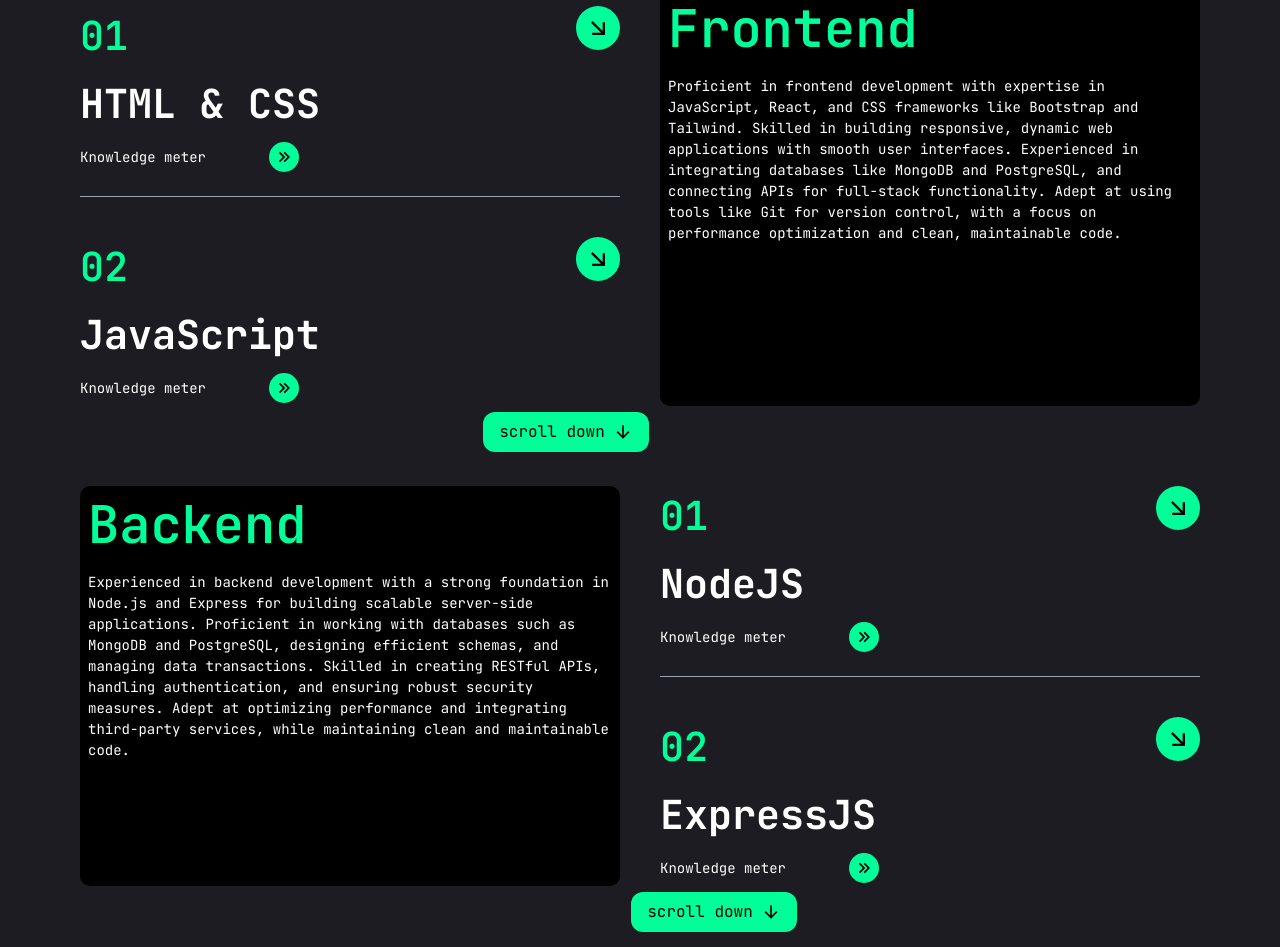
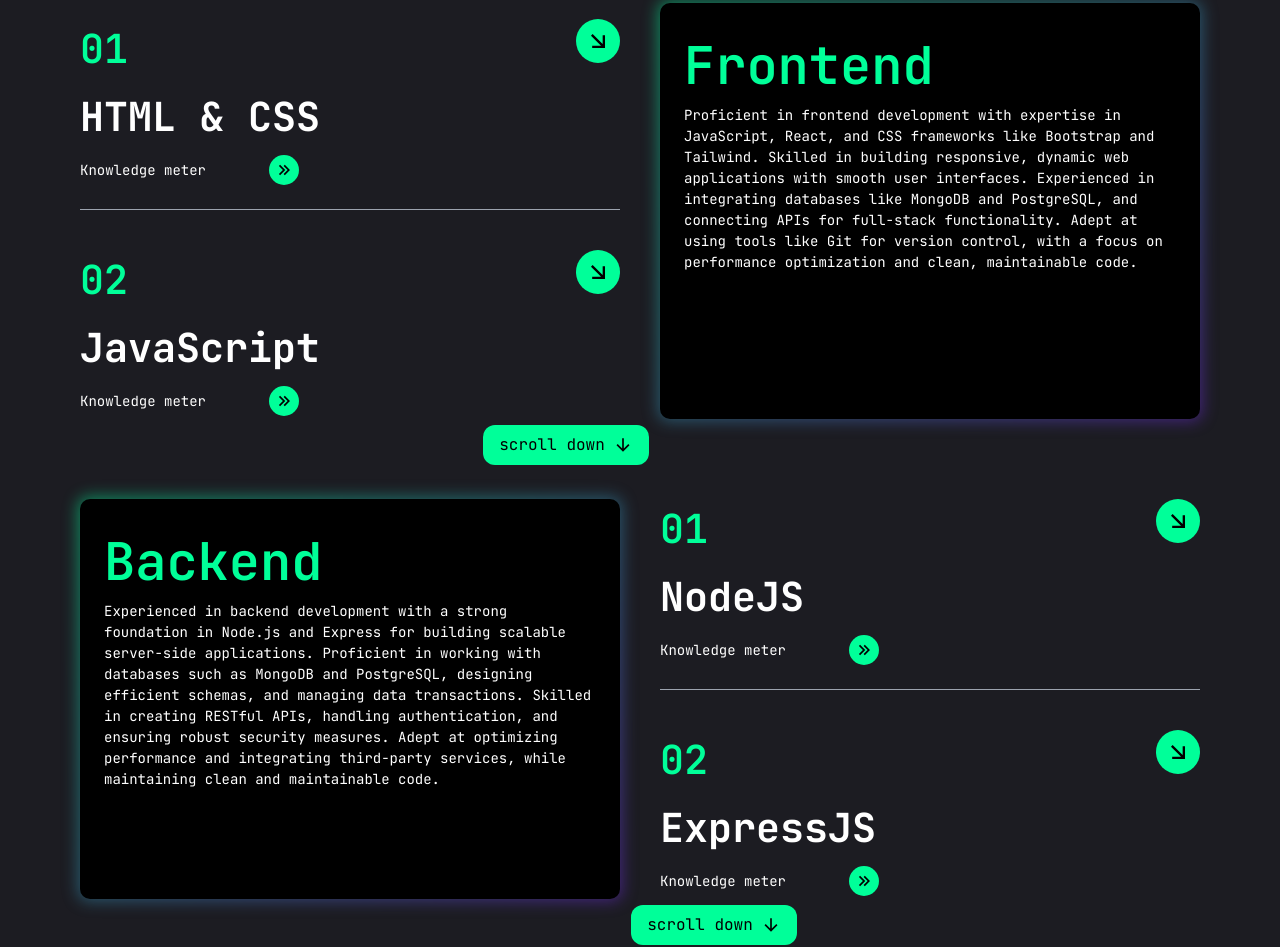
Before and after one commit to lazytech614/Portfolio, a React (Vite) app: page / in a window 1280 px wide. Shown: the part 1730-2677 px from the top of the page. Built offline with nearby package versions, Linux system fonts and the light colour scheme; no server answers.

Commit message:
add tilting effect

```diff
--- a/package.json
+++ b/package.json
@@ -11,6 +11,7 @@
   },
   "dependencies": {
     "@gsap/react": "^2.1.1",
+    "framer-motion": "^11.11.10",
     "gsap": "^3.12.5",
     "matter-js": "^0.20.0",
     "react": "^18.3.1",
--- a/src/components/About/About.jsx
+++ b/src/components/About/About.jsx
@@ -5,8 +5,9 @@ import { toolsUsed } from '../../constants/toolsUsed'
 const About = () => {
   return (
     <section id='about' className='mb-40 px-5 sm:px-10 md:px-20 overflow-hidden'>
-        <div className='moving-grad text-[24px] sm:text-[32px] md:text-[52px] font-semibold mb-10'>
-            About Me
+        <div className='relative main-intro moving-grad text-[24px] sm:text-[32px] md:text-[52px] font-semibold mb-10'>
+            <div className=''>About Me</div>
+            {/* <div className='absolute bottom-0 bg-gradient-to-r from-accent-default to-violet-700 w-[100%] h-[0.5px]'></div> */}
         </div>
         <div className='relative flex flex-col-reverse lg:flex-row justify-between items-end'>
             <div className='  lg:max-w-[50%] flex flex-col items-center gap-6 text-[10px] sm:text-[14px]'>
--- a/src/components/Connect/Connect.jsx
+++ b/src/components/Connect/Connect.jsx
@@ -67,8 +67,7 @@ const Connect = () => {
                     className='rounded-sm bg-[#27272c] outline-none border-none p-4'>
                 </textarea>
                 </div>
-                <button onMouseEnter={() => setIsHovered(true)} onMouseLeave={() => setIsHovered(false)} className='w-fit flex gap-2 items-center bg-accent-default sm:hover:bg-black text-black sm:hover:text-white duration-200 border border-accent-default sm:hover:border-white text-[12px] sm:text-[16px] lg:text-[20px] font-semibold px-6 sm:px-8 lg:px-10
-                py-2 lg:py-4 rounded-full'>
+                <button onMouseEnter={() => setIsHovered(true)} onMouseLeave={() => setIsHovered(false)} className='w-fit flex gap-2 items-center bg-accent-default sm:hover:bg-black text-black sm:hover:text-white duration-200 border border-accent-default sm:hover:border-white text-[12px] sm:text-[16px] lg:text-[20px] font-semibold px-6 sm:px-8 lg:px-10 py-2 lg:py-4 rounded-full'>
                     <span>Submit</span>
                     <svg className='send-plane w-[16px] lg:w-[20px]' xmlns="http://www.w3.org/2000/svg" viewBox="0 0 24 24" fill={`${isHovered && !isSmallScreen ? "white" : "black"}`}><path d="M1.94619 9.31543C1.42365 9.14125 1.41953 8.86022 1.95694 8.68108L21.0431 2.31901C21.5716 2.14285 21.8747 2.43866 21.7266 2.95694L16.2734 22.0432C16.1224 22.5716 15.8178 22.59 15.5945 22.0876L12 14L18 6.00005L10 12L1.94619 9.31543Z"></path></svg>
                 </button>
--- a/src/components/Resume/Resume.jsx
+++ b/src/components/Resume/Resume.jsx
@@ -10,7 +10,7 @@ const Resume = () => {
   }
   return (
     <section id='resume' className='min-h-[80vh] mb-40 px-5 sm:px-10 md:px-20'>
-        <div className='moving-grad text-[24px] sm:text-[32px] md:text-[52px] font-semibold mb-16'>
+        <div className='main-intro moving-grad text-[24px] sm:text-[32px] md:text-[52px] font-semibold mb-16'>
             Resume
         </div>
         <div className='flex flex-col md:flex-row justify-start gap-4 xl:gap-20'>
--- a/src/components/Skills/Skills.jsx
+++ b/src/components/Skills/Skills.jsx
@@ -1,43 +1,165 @@
-import React, { useState, useRef } from 'react';
-import { frontendSkills } from '../../constants/skills';
-import { backendSkills } from '../../constants/skills';
+import React, {useRef} from 'react';
+import { frontendSkills, backendSkills } from '../../constants/skills';
 import SkillCard from './SkillCard';
 import arrowDown from '/arrowdown.svg';
+import { motion, useMotionValue, useSpring, useTransform } from 'framer-motion';
 
 const Skills = () => {
+  const frontendContainerRef = useRef(null);
+  const backendContainerRef = useRef(null);
+
+  // Separate motion values for frontend and backend sections
+  const xFrontend = useMotionValue(0);
+  const yFrontend = useMotionValue(0);
+  const xBackend = useMotionValue(0);
+  const yBackend = useMotionValue(0);
+
+  // Separate springs for each section
+  const mouseXSpringFrontend = useSpring(xFrontend);
+  const mouseYSpringFrontend = useSpring(yFrontend);
+  const mouseXSpringBackend = useSpring(xBackend);
+  const mouseYSpringBackend = useSpring(yBackend);
+
+  // Separate transformations for each section
+  const rotateXFrontend = useTransform(mouseYSpringFrontend, [-0.5, 0.5], ["5deg", "-5deg"]);
+  const rotateYFrontend = useTransform(mouseXSpringFrontend, [-0.5, 0.5], ["-5deg", "5deg"]);
+  const rotateXBackend = useTransform(mouseYSpringBackend, [-0.5, 0.5], ["5deg", "-5deg"]);
+  const rotateYBackend = useTransform(mouseXSpringBackend, [-0.5, 0.5], ["-5deg", "5deg"]);
+
+  const handleMouseMoveFrontend = (e) => {
+    const rect = e.target.getBoundingClientRect();
+    const width = rect.width;
+    const height = rect.height;
+    const mouseX = e.clientX - rect.left;
+    const mouseY = e.clientY - rect.top;
+
+    const xPercent = mouseX / width - 0.5;
+    const yPercent = mouseY / height - 0.5;
+
+    xFrontend.set(xPercent);
+    yFrontend.set(yPercent);
+  };
+
+  const handleMouseMoveBackend = (e) => {
+    const rect = e.target.getBoundingClientRect();
+    const width = rect.width;
+    const height = rect.height;
+    const mouseX = e.clientX - rect.left;
+    const mouseY = e.clientY - rect.top;
+
+    const xPercent = mouseX / width - 0.5;
+    const yPercent = mouseY / height - 0.5;
+
+    xBackend.set(xPercent);
+    yBackend.set(yPercent);
+  };
+
+  const handleMouseLeaveFrontend = () => {
+    xFrontend.set(0);
+    yFrontend.set(0);
+  };
+
+  const handleMouseLeaveBackend = () => {
+    xBackend.set(0);
+    yBackend.set(0);
+  };
+
+  const scrollToBottom = (ref) => {
+    if (ref.current) {
+      ref.current.scrollTo({
+        top: ref.current.scrollHeight,
+        behavior: 'smooth',
+      });
+    }
+  };
+
   return (
-    <section id='skills' className='min-h-[100vh] py-4 mb-40 px-5 sm:px-10 md:px-20'>
-      <div className='moving-grad text-[24px] sm:text-[32px] md:text-[52px] font-semibold mb-16'>
+    <section id="skills" className="min-h-[100vh] py-4 mb-40 px-5 sm:px-10 md:px-20">
+      <div className="main-intro moving-grad text-[24px] sm:text-[32px] md:text-[52px] font-semibold mb-16">
         Technologies Known
       </div>
-      <div className='relative flex flex-col-reverse md:flex-row justify-between gap-10'>
+
+      {/* Frontend Skills Section */}
+      <div className="relative flex flex-col-reverse md:flex-row justify-between gap-10">
         <div
-          className='md:w-[50%] flex flex-col gap-10 h-[400px] overflow-y-auto scrollbar-hide'
+          ref={frontendContainerRef}
+          className="md:w-[50%] flex flex-col gap-10 h-[400px] overflow-y-auto scrollbar-hide"
           style={{ scrollbarWidth: 'none', msOverflowStyle: 'none' }}
         >
-          {frontendSkills.map(skill => <SkillCard key={skill.id} skill={skill} />)}
-          <div className='absolute flex gap-2 px-4 py-2 right-0 md:right-auto md:left-[36%] rounded-xl bottom-[-46px] bg-accent-default text-black text-[12px] sm:text-[16px]'>
+          {frontendSkills.map(skill => (
+            <SkillCard key={skill.id} skill={skill} />
+          ))}
+          <div onClick={() => scrollToBottom(frontendContainerRef)} className="absolute flex gap-2 px-4 py-2 right-0 md:right-auto md:left-[36%] rounded-xl bottom-[-46px] bg-accent-default text-black text-[12px] sm:text-[16px] cursor-pointer">
             <p>scroll down</p>
-            <img className='w-[20px]' src={arrowDown} alt='arrow down ' />
+            <img className="w-[20px]" src={arrowDown} alt="arrow down" />
           </div>
         </div>
+        <motion.div
+          onMouseMove={handleMouseMoveFrontend}
+          onMouseLeave={handleMouseLeaveFrontend}
+          style={{
+            rotateX: rotateXFrontend,
+            rotateY: rotateYFrontend,
+            transformStyle: 'preserve-3d'
+          }}
+          className="relative md:w-[50%] flex flex-col gap-2 mt-[-16px] rounded-[10px] cursor-default"
+        >
+          <div className='absolute -inset-0.5 bg-gradient-to-br from-accent-default to-violet-700 blur opacity-50 rounded-[10px]'></div>
+          <div
+            className="absolute inset-0 bg-black rounded-[10px] sm:p-6"
+            style={{
+              transformStyle: 'preserve-3d',
+              transform: 'translateZ(60px)'
+            }}
+          >
+            <p className="text-[24px] sm:text-[32px] md:text-[52px] font-semibold text-accent-default">
+              Frontend
+            </p>
+            <p className="text-[12px] sm:text-[14px]">
+              Proficient in frontend development with expertise in JavaScript, React, and CSS frameworks like Bootstrap and Tailwind. Skilled in building responsive, dynamic web applications with smooth user interfaces. Experienced in integrating databases like MongoDB and PostgreSQL, and connecting APIs for full-stack functionality. Adept at using tools like Git for version control, with a focus on performance optimization and clean, maintainable code.
+            </p>
+          </div>
+        </motion.div>
+      </div>
+
+      {/* Backend Skills Section */}
+      <div className="relative flex flex-col md:flex-row justify-between gap-10 mt-20">
+        <motion.div
+          onMouseMove={handleMouseMoveBackend}
+          onMouseLeave={handleMouseLeaveBackend}
+          style={{
+            rotateX: rotateXBackend,
+            rotateY: rotateYBackend,
+            transformStyle: 'preserve-3d'
+          }}
+          className="relative md:w-[50%] flex flex-col gap-2 rounded-[10px] cursor-default"
+        >
+          <div className='absolute -inset-0.5 bg-gradient-to-br from-accent-default to-violet-700 blur opacity-50 rounded-[10px]'></div>
+          <div
+            style={{
+              transformStyle: 'preserve-3d',
+              transform: 'translateZ(80px)'
+            }}
+            className='absolute inset-0 bg-black rounded-[10px] sm:p-6'>
+            <p className="text-[24px] sm:text-[32px] md:text-[52px] font-semibold text-accent-default">
+              Backend
+            </p>
+            <p className="text-[12px] sm:text-[14px]">
+              Experienced in backend development with a strong foundation in Node.js and Express for building scalable server-side applications. Proficient in working with databases such as MongoDB and PostgreSQL, designing efficient schemas, and managing data transactions. Skilled in creating RESTful APIs, handling authentication, and ensuring robust security measures. Adept at optimizing performance and integrating third-party services, while maintaining clean and maintainable code.
+            </p>
+          </div>
+        </motion.div>
         <div
-          className='relative skill-detail bg-black md:w-[50%] flex flex-col gap-2 mt-[-16px] rounded-[10px] cursor-default'
+          ref={backendContainerRef}
+          className="md:w-[50%] flex flex-col gap-10 h-[400px] overflow-y-auto scrollbar-hide"
+          style={{ scrollbarWidth: 'none', msOverflowStyle: 'none' }}
         >
-          <p className='text-[24px] sm:text-[32px] md:text-[52px] font-semibold text-accent-default sm:px-2'>Frontend</p>
-          <p className='text-[12px] sm:text-[14px] sm:px-2'>Proficient in frontend development with expertise in JavaScript, React, and CSS frameworks like Bootstrap and Tailwind. Skilled in building responsive, dynamic web applications with smooth user interfaces. Experienced in integrating databases like MongoDB and PostgreSQL, and connecting APIs for full-stack functionality. Adept at using tools like Git for version control, with a focus on performance optimization and clean, maintainable code.</p>
-        </div>
-      </div>
-      <div className='relative flex flex-col md:flex-row justify-between gap-10 mt-20'>
-        <div className='relative skill-detail bg-black md:w-[50%] flex flex-col gap-2 rounded-[10px] cursor-default'>
-          <p className='text-[24px] sm:text-[32px] md:text-[52px] font-semibold text-accent-default sm:px-2'>Backend</p>
-          <p className='text-[12px] sm:text-[14px] sm:px-2'>Experienced in backend development with a strong foundation in Node.js and Express for building scalable server-side applications. Proficient in working with databases such as MongoDB and PostgreSQL, designing efficient schemas, and managing data transactions. Skilled in creating RESTful APIs, handling authentication, and ensuring robust security measures. Adept at optimizing performance and integrating third-party services, while maintaining clean and maintainable code.</p>
-        </div>
-        <div className='md:w-[50%] flex flex-col gap-10 h-[400px] overflow-y-auto scrollbar-hide' style={{ scrollbarWidth: 'none', msOverflowStyle: 'none' }}>
-          {backendSkills.map(skill => <SkillCard key={skill.id} skill={skill} />)}
-          <div className='absolute flex gap-2 px-4 py-2 right-0 md:right-[36%] rounded-xl bottom-[-46px] bg-accent-default text-black text-[12px] sm:text-[16px]'>
+          {backendSkills.map(skill => (
+            <SkillCard key={skill.id} skill={skill} />
+          ))}
+          <div onClick={() => scrollToBottom(backendContainerRef)} className="absolute flex gap-2 px-4 py-2 right-0 md:right-[36%] rounded-xl bottom-[-46px] bg-accent-default text-black text-[12px] sm:text-[16px] cursor-pointer">
             <p>scroll down</p>
-            <img className='w-[20px]' src={arrowDown} alt='arrow down ' />
+            <img className="w-[20px]" src={arrowDown} alt="arrow down" />
           </div>
         </div>
       </div>
--- a/src/constants/toolsUsed.js
+++ b/src/constants/toolsUsed.js
@@ -75,4 +75,8 @@ export const toolsUsed = [
     id: 19,
     name: "Stripe",
   },
+  {
+    id: 20,
+    name: "Socket.io",
+  },
 ];
```
Also changed, not shown: src/App.jsx (+22 -4 lines), src/components/Hero/Hero.jsx (+4 -3 lines), src/index.css (+22 -0 lines), 1 other file (tests, documents, lock files or other folders).
